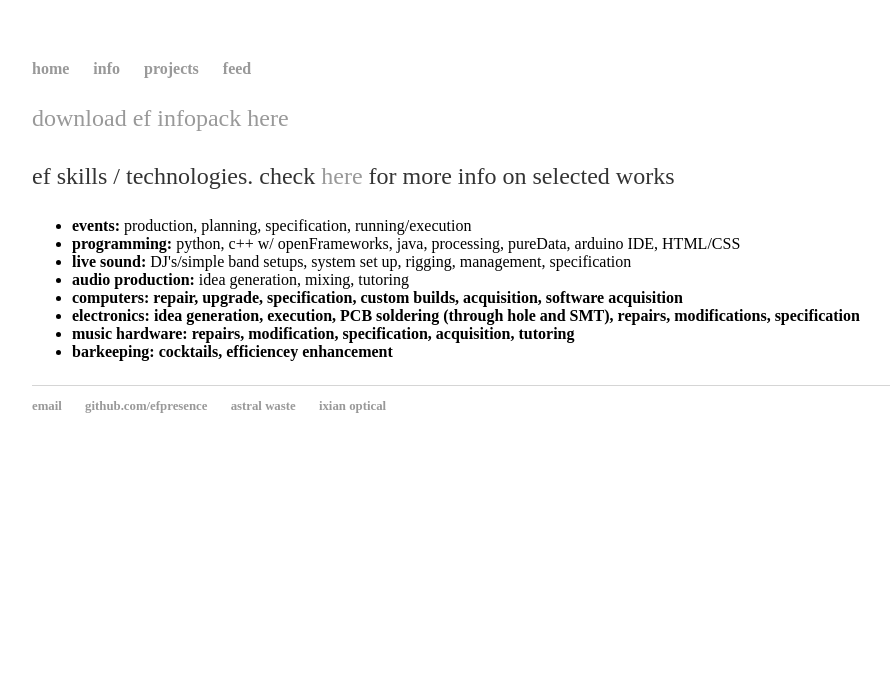
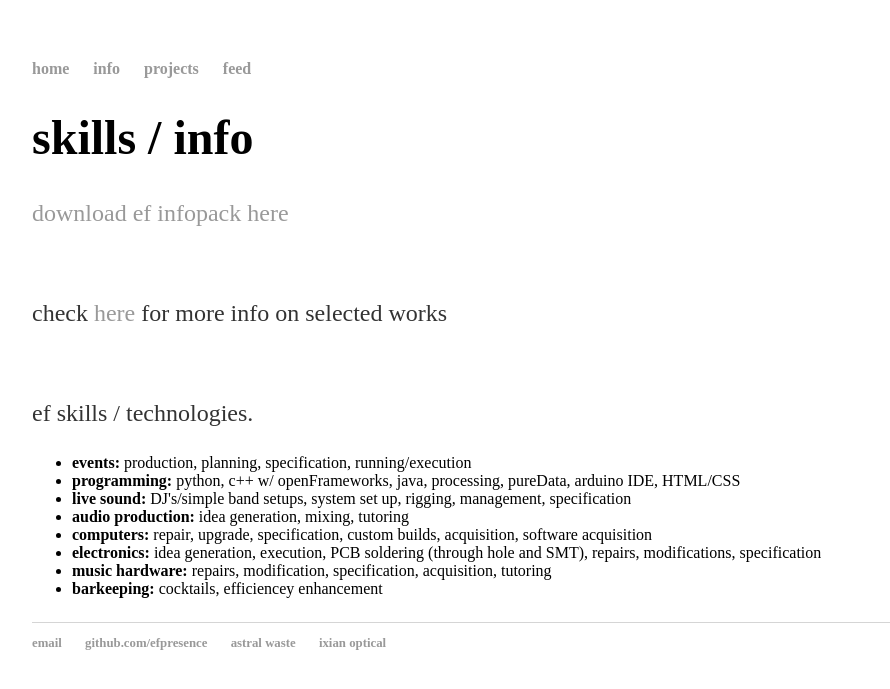
Before and after one commit to efpresence/efpresence.github.io, a Jekyll site: the page built from info.html, in a window 1280 px wide. Shown: the top 689 px of the page, without its empty margins (160-1050 px from the left). Built offline with Jekyll 4.4.1, drawn with Linux system fonts in a browser that asks for light colours.

Commit message:
Update info.html

```diff
--- a/info.html
+++ b/info.html
@@ -1,10 +1,14 @@
 ---
 layout: default
-title: ef cv
+title: ef info
 ---
 <div class="container">
+	<h1> skills / info </h1>
 	<p><a href="https://www.we.tl/23466">download ef infopack here</a> </p>
-	<p> ef skills / technologies. check <a href="/projects">here</a> for more info on selected works</p>
+	<br>
+	<p>check <a href="/projects">here</a> for more info on selected works</p>
+	<br>
+	<p>ef skills / technologies.</p>
 		<div class="2container">
 		<p>
 		<ul>
@@ -12,8 +16,8 @@ title: ef cv
 		<li><b>programming:</b> python, c++ w/ openFrameworks, java, processing, pureData, arduino IDE, HTML/CSS</li>
 		<li><b>live sound:</b> DJ's/simple band setups, system set up, rigging, management, specification</li>
 		<li><b>audio production:</b> idea generation, mixing, tutoring</li>
-		<li><b>computers: repair, upgrade, specification, custom builds, acquisition, software acquisition</li>
-		<li><b>electronics: idea generation, execution, PCB soldering (through hole and SMT), repairs, modifications, specification</li>
+		<li><b>computers:</b> repair, upgrade, specification, custom builds, acquisition, software acquisition</li>
+		<li><b>electronics:</b> idea generation, execution, PCB soldering (through hole and SMT), repairs, modifications, specification</li>
 		<li><b>music hardware:</b> repairs, modification, specification, acquisition, tutoring</li>
 		<li><b>barkeeping:</b> cocktails, efficiencey enhancement</li>
 		</ul>
```
